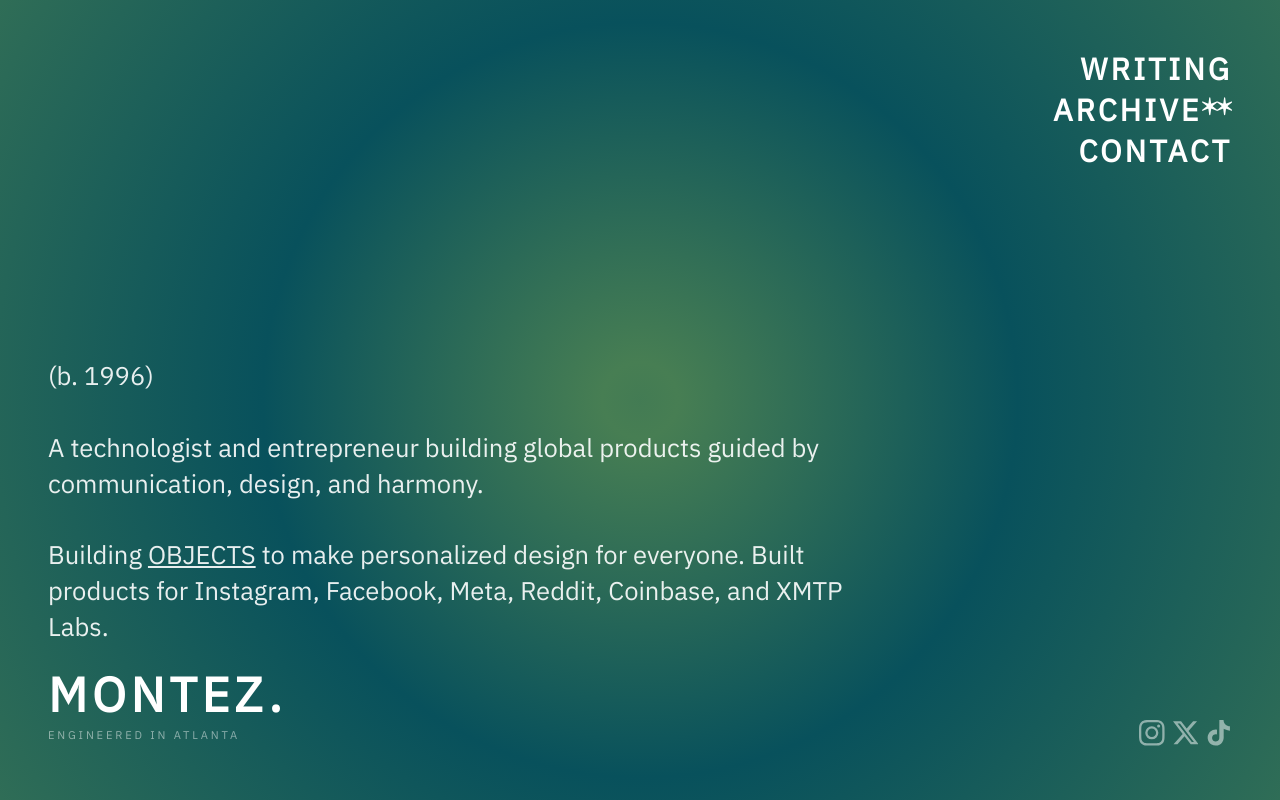
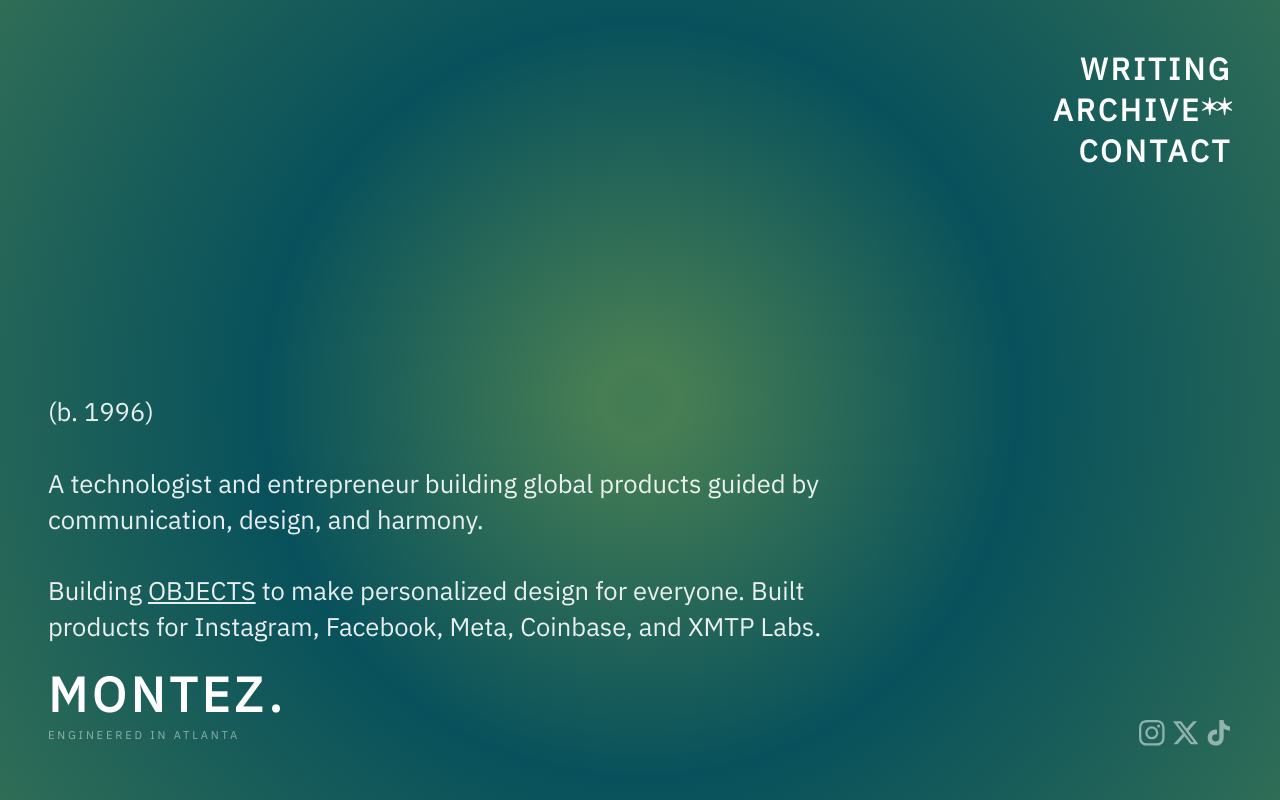
Before and after one commit to m-005/personal_website, a SvelteKit app: page / in a window 1280 px wide. Built offline with nearby package versions, Linux system fonts and the light colour scheme.

Commit message:
Update +page.svelte

```diff
--- a/src/routes/+page.svelte
+++ b/src/routes/+page.svelte
@@ -7,7 +7,7 @@
 		and harmony.<br /><br />
 		Building
 		<a href="https://objects.vision" target="_blank" rel="noopener noreferrer"><u>OBJECTS</u></a>
-		to make personalized design for everyone. Built products for Instagram, Facebook, Meta, Reddit, Coinbase,
+		to make personalized design for everyone. Built products for Instagram, Facebook, Meta, Coinbase,
 		and XMTP Labs.
 	</bodycopy>
 </div>
```
